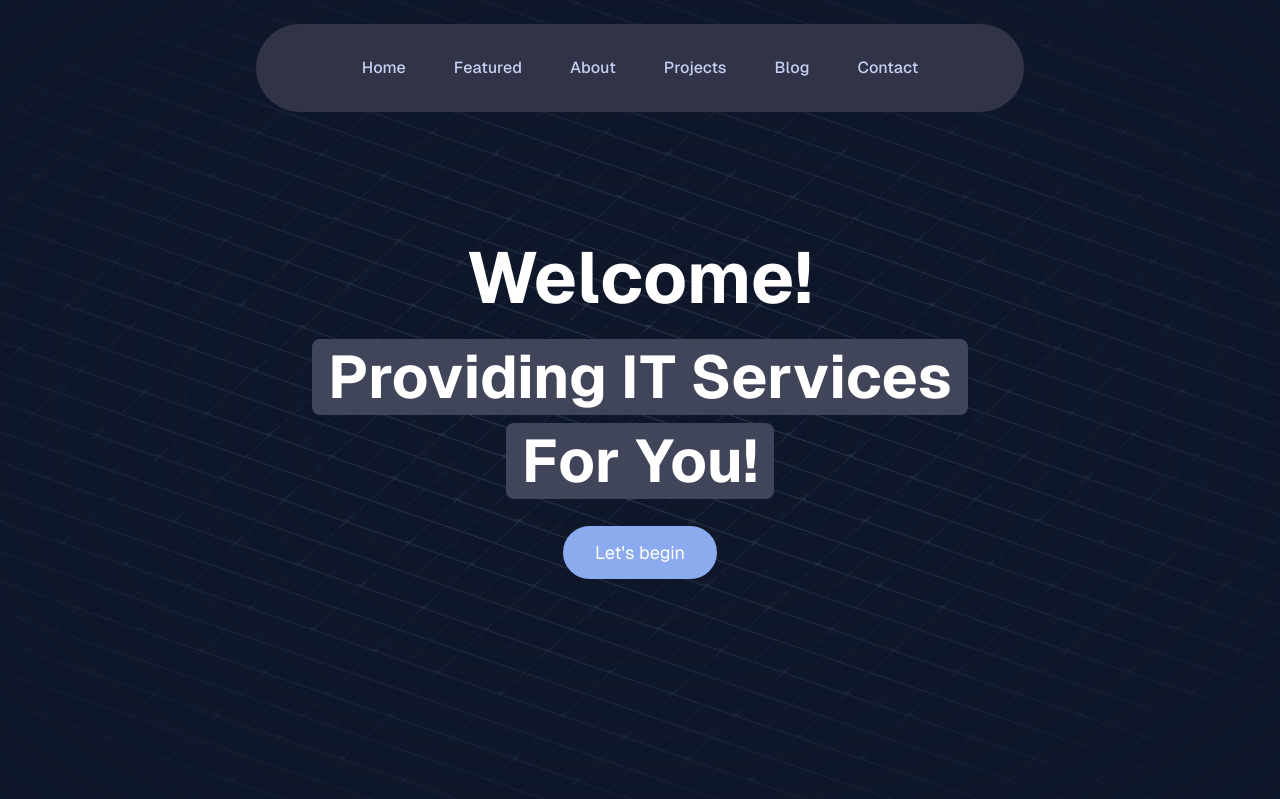
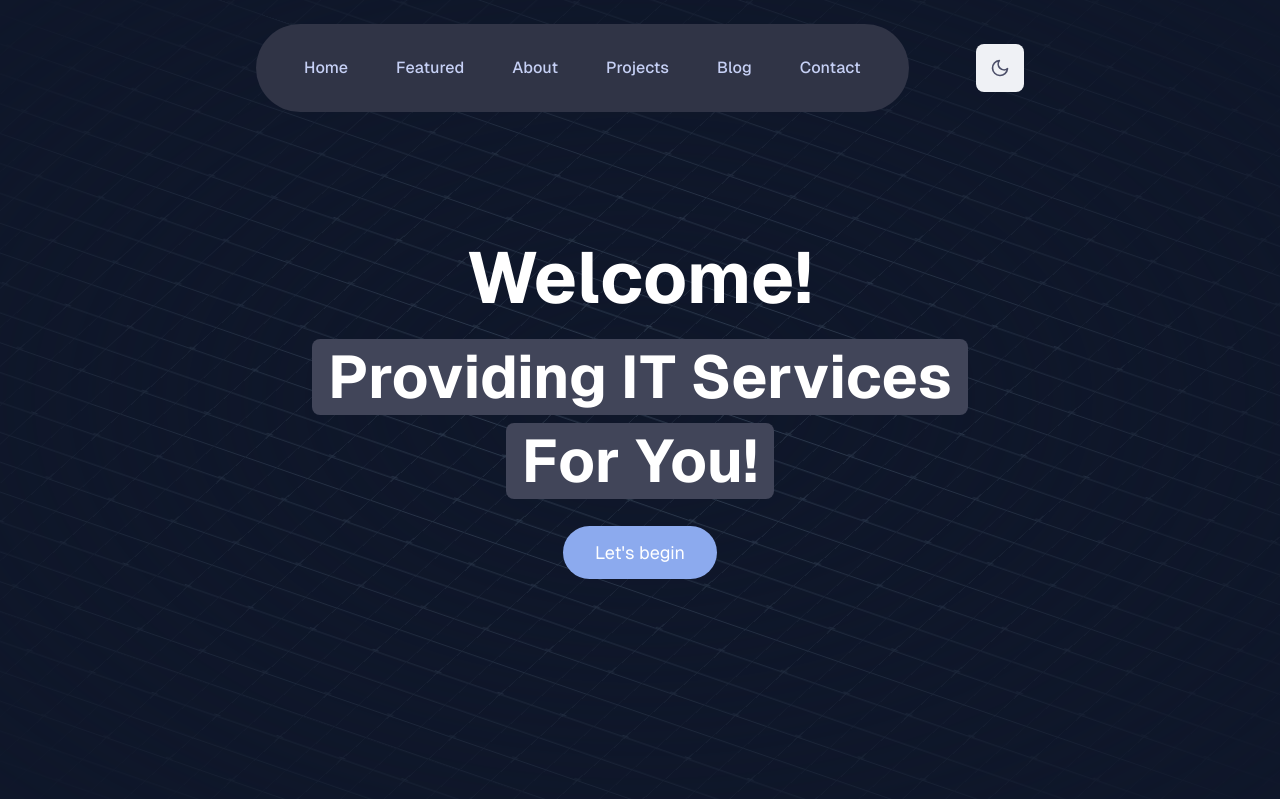
Before and after one commit to ljis120301/whoisjason, a Next.js app: page / in a window 1280 px wide. Shown: the top 799 px of the page. Built offline with nearby package versions, Linux system fonts and the light colour scheme.

Commit message:
light mode dark mode toggle added

```diff
--- a/app/globals.css
+++ b/app/globals.css
@@ -1,30 +1,22 @@
-
 @tailwind base;
 @tailwind components;
 @tailwind utilities;
 
-:root {
-  --background: 232 34% 23%;
-  --foreground: 227 70% 86%;
-}
+@layer base {
+  :root {
+    --background: 239 241 245;
+    --foreground: 76 79 105;
+  }
 
-@media (prefers-color-scheme: dark) {
-  :root {
-    --background: #0a0a0a;
-    --foreground: #ededed;
+  .dark {
+    --background: 48 52 70;
+    --foreground: 198 208 245;
   }
 }
 
 body {
   color: rgb(var(--foreground));
   background: rgb(var(--background));
-  font-family: Arial, Helvetica, sans-serif;
-}
-
-@layer utilities {
-  .text-balance {
-    text-wrap: balance;
-  }
 }
 
 /* Add any other global styles here */
--- a/app/layout.js
+++ b/app/layout.js
@@ -1,3 +1,6 @@
+'use client';
+
+import { ThemeProvider } from 'next-themes';
 import localFont from "next/font/local";
 import "./globals.css";
 
@@ -12,21 +15,18 @@ const geistMono = localFont({
   weight: "100 900",
 });
 
-export const metadata = {
-  title: "Jason's Website",
-  description: "Jason's portfolio website",
-};
-
 export default function RootLayout({ children }) {
   return (
-    <html lang="en">
+    <html lang="en" suppressHydrationWarning>
       <head>
         <link rel="preconnect" href="https://fonts.googleapis.com" />
         <link rel="preconnect" href="https://fonts.gstatic.com" crossOrigin="anonymous" />
         <link href="https://fonts.googleapis.com/css2?family=DM+Sans:wght@400;500;700&display=swap" rel="stylesheet" />
       </head>
       <body className={`${geistSans.variable} ${geistMono.variable} antialiased`}>
-        {children}
+        <ThemeProvider attribute="class" defaultTheme="system" enableSystem>
+          {children}
+        </ThemeProvider>
       </body>
     </html>
   );
--- /dev/null
+++ b/app/metadata.js
@@ -0,0 +1,4 @@
+export const metadata = {
+  title: "Jason's Website",
+  description: "Jason's portfolio website",
+};
--- a/app/page.js
+++ b/app/page.js
@@ -1,4 +1,7 @@
+import { metadata } from './metadata';
 import HomeContent from "@/components/HomeContent";
+
+export { metadata };
 
 export default function Home() {
   return <HomeContent />;
--- a/components/Featured.js
+++ b/components/Featured.js
@@ -1,18 +1,21 @@
+import React from "react";
 import { CardSpotlightDemo } from "@/components/ui/card-spotlight-demo";
-import { CardSpotlight } from "@/components/ui/card-spotlight";
-
 import CardDemo from "@/components/blocks/cards-demo-3";
 
 export default function Featured() {
   return (
-    <section className="featured py-24 bg-frappe-base">
+    <section className="featured py-24 relative">
+      {/* Grid background */}
+      <div className="absolute inset-0 dark:bg-black bg-white dark:bg-grid-white/[0.2] bg-grid-black/[0.2]">
+        {/* Radial gradient overlay */}
+        <div className="absolute pointer-events-none inset-0 flex items-center justify-center dark:bg-black bg-white [mask-image:radial-gradient(ellipse_at_center,transparent_20%,black)]"></div>
+      </div>
 
-      <div className="container mx-auto px-4">
+      <div className="container mx-auto px-4 relative z-10">
         <h2 className="text-4xl font-bold text-frappe-text mb-12 text-center">Featured</h2>
         <div className="grid grid-cols-1 md:grid-cols-2 gap-12">
           <div className="h-full">
             <CardSpotlightDemo
-
               radius={360}
               color="rgba(100, 100, 238, 0.3)"
             >
@@ -21,7 +24,6 @@ export default function Featured() {
           </div>
 
           <div className="grid grid-cols-1 sm:grid-cols-2 gap-6 text-frappe-text flex-col">
-
             <CardDemo title="Live Servers" description="24/7 Servers" />
             <CardDemo title="Certifications" description="CompTIA N10-008 Network +" />
             <CardDemo title="Microsoft Certified" description="I hold Certifications for Microsoft Active Directory as well as Microsoft Excel and Word" />
--- a/components/Navbar.js
+++ b/components/Navbar.js
@@ -3,6 +3,7 @@
 import React, { useState } from 'react';
 import { Menu, MenuItem } from './ui/navbar-menu';
 import { cn } from "@/lib/utils";
+import ThemeToggle from './ThemeToggle';
 
 export default function Navbar() {
   const [active, setActive] = useState(null);
@@ -13,11 +14,11 @@ export default function Navbar() {
     if (target) {
       target.scrollIntoView({ behavior: 'smooth' });
     }
-    setActive(null); // Close the menu after clicking
+    setActive(null);
   };
 
   return (
-    <div className={cn("fixed top-6 inset-x-0 max-w-3xl mx-auto z-50")}>
+    <div className={cn("fixed top-6 inset-x-0 max-w-3xl mx-auto z-50 flex justify-between items-center")}>
       <Menu setActive={setActive}>
         <MenuItem
           setActive={setActive}
@@ -56,6 +57,7 @@ export default function Navbar() {
           onClick={(e) => handleClick(e, "#section_6")}
         />
       </Menu>
+      <ThemeToggle />
     </div>
   );
 }
--- /dev/null
+++ b/components/ThemeToggle.js
@@ -0,0 +1,27 @@
+import { useState, useEffect } from 'react';
+import { useTheme } from 'next-themes';
+import { FiSun, FiMoon } from 'react-icons/fi';
+
+export default function ThemeToggle() {
+  const [mounted, setMounted] = useState(false);
+  const { theme, setTheme } = useTheme();
+
+  useEffect(() => setMounted(true), []);
+
+  if (!mounted) return null;
+
+  return (
+    <button
+      aria-label="Toggle Dark Mode"
+      type="button"
+      className="flex items-center justify-center transition-colors duration-300 rounded-lg w-12 h-12 bg-latte-base dark:bg-frappe-base hover:bg-latte-mantle dark:hover:bg-frappe-mantle"
+      onClick={() => setTheme(theme === 'dark' ? 'light' : 'dark')}
+    >
+      {theme === 'dark' ? (
+        <FiSun className="w-5 h-5 text-frappe-text" />
+      ) : (
+        <FiMoon className="w-5 h-5 text-latte-text" />
+      )}
+    </button>
+  );
+}
--- a/package.json
+++ b/package.json
@@ -16,6 +16,7 @@
     "jquery": "^3.7.1",
     "mini-svg-data-uri": "^1.4.4",
     "next": "14.2.15",
+    "next-themes": "^0.3.0",
     "react": "^18",
     "react-bootstrap": "^2.10.5",
     "react-dom": "^18",
--- a/tailwind.config.js
+++ b/tailwind.config.js
@@ -1,5 +1,6 @@
 /** @type {import('tailwindcss').Config} */
 const defaultTheme = require("tailwindcss/defaultTheme");
+const svgToDataUri = require("mini-svg-data-uri");
 const colors = require("tailwindcss/colors");
 const {
   default: flattenColorPalette,
@@ -10,7 +11,9 @@ module.exports = {
     "./pages/**/*.{js,ts,jsx,tsx,mdx}",
     "./components/**/*.{js,ts,jsx,tsx,mdx}",
     "./app/**/*.{js,ts,jsx,tsx,mdx}",
+    "./src/**/*.{ts,tsx}",
   ],
+  darkMode: "class",
   theme: {
     extend: {
       colors: {
@@ -41,6 +44,34 @@ module.exports = {
           base: '#303446',
           mantle: '#292C3C',
           crust: '#232634',
+        },
+        latte: {
+          rosewater: '#DC8A78',
+          flamingo: '#DD7878',
+          pink: '#EA76CB',
+          mauve: '#8839EF',
+          red: '#D20F39',
+          maroon: '#E64553',
+          peach: '#FE640B',
+          yellow: '#DF8E1D',
+          green: '#40A02B',
+          teal: '#179299',
+          sky: '#04A5E5',
+          sapphire: '#209FB5',
+          blue: '#1E66F5',
+          lavender: '#7287FD',
+          text: '#4C4F69',
+          subtext1: '#5C5F77',
+          subtext0: '#6C6F85',
+          overlay2: '#7C7F93',
+          overlay1: '#8C8FA1',
+          overlay0: '#9CA0B0',
+          surface2: '#ACB0BE',
+          surface1: '#BCC0CC',
+          surface0: '#CCD0DA',
+          base: '#EFF1F5',
+          mantle: '#E6E9EF',
+          crust: '#DCE0E8',
         },
       },
       animation: {
@@ -81,6 +112,28 @@ module.exports = {
   },
   plugins: [
     addVariablesForColors,
+    function ({ matchUtilities, theme }) {
+      matchUtilities(
+        {
+          "bg-grid": (value) => ({
+            backgroundImage: `url("${svgToDataUri(
+              `<svg xmlns="http://www.w3.org/2000/svg" viewBox="0 0 32 32" width="32" height="32" fill="none" stroke="${value}"><path d="M0 .5H31.5V32"/></svg>`
+            )}")`,
+          }),
+          "bg-grid-small": (value) => ({
+            backgroundImage: `url("${svgToDataUri(
+              `<svg xmlns="http://www.w3.org/2000/svg" viewBox="0 0 32 32" width="8" height="8" fill="none" stroke="${value}"><path d="M0 .5H31.5V32"/></svg>`
+            )}")`,
+          }),
+          "bg-dot": (value) => ({
+            backgroundImage: `url("${svgToDataUri(
+              `<svg xmlns="http://www.w3.org/2000/svg" viewBox="0 0 32 32" width="16" height="16" fill="none"><circle fill="${value}" id="pattern-circle" cx="10" cy="10" r="1.6257413380501518"></circle></svg>`
+            )}")`,
+          }),
+        },
+        { values: flattenColorPalette(theme("backgroundColor")), type: "color" }
+      );
+    },
   ],
 };
 
```
Also changed, not shown: 1 other file (tests, documents, lock files or other folders).
